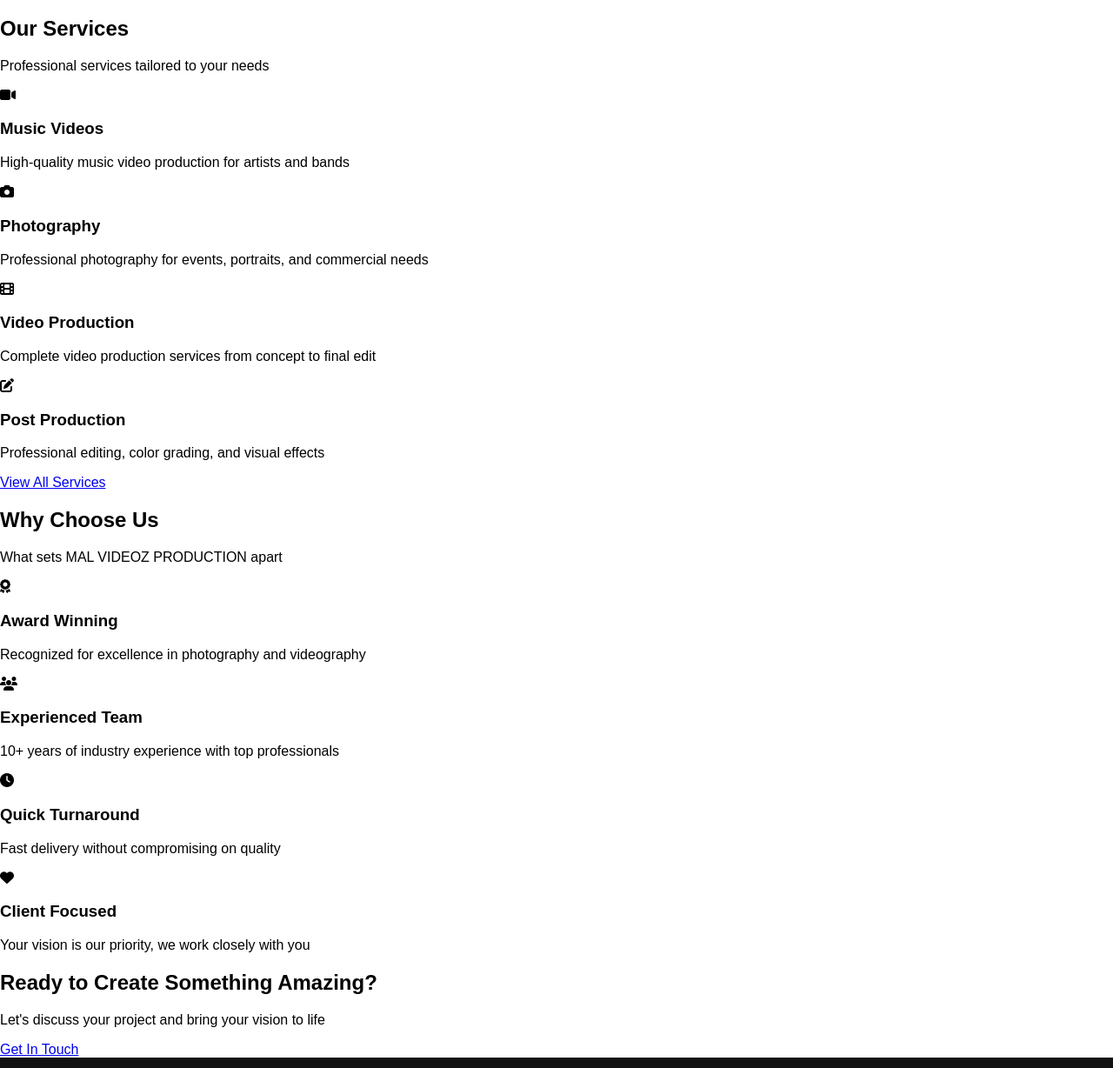
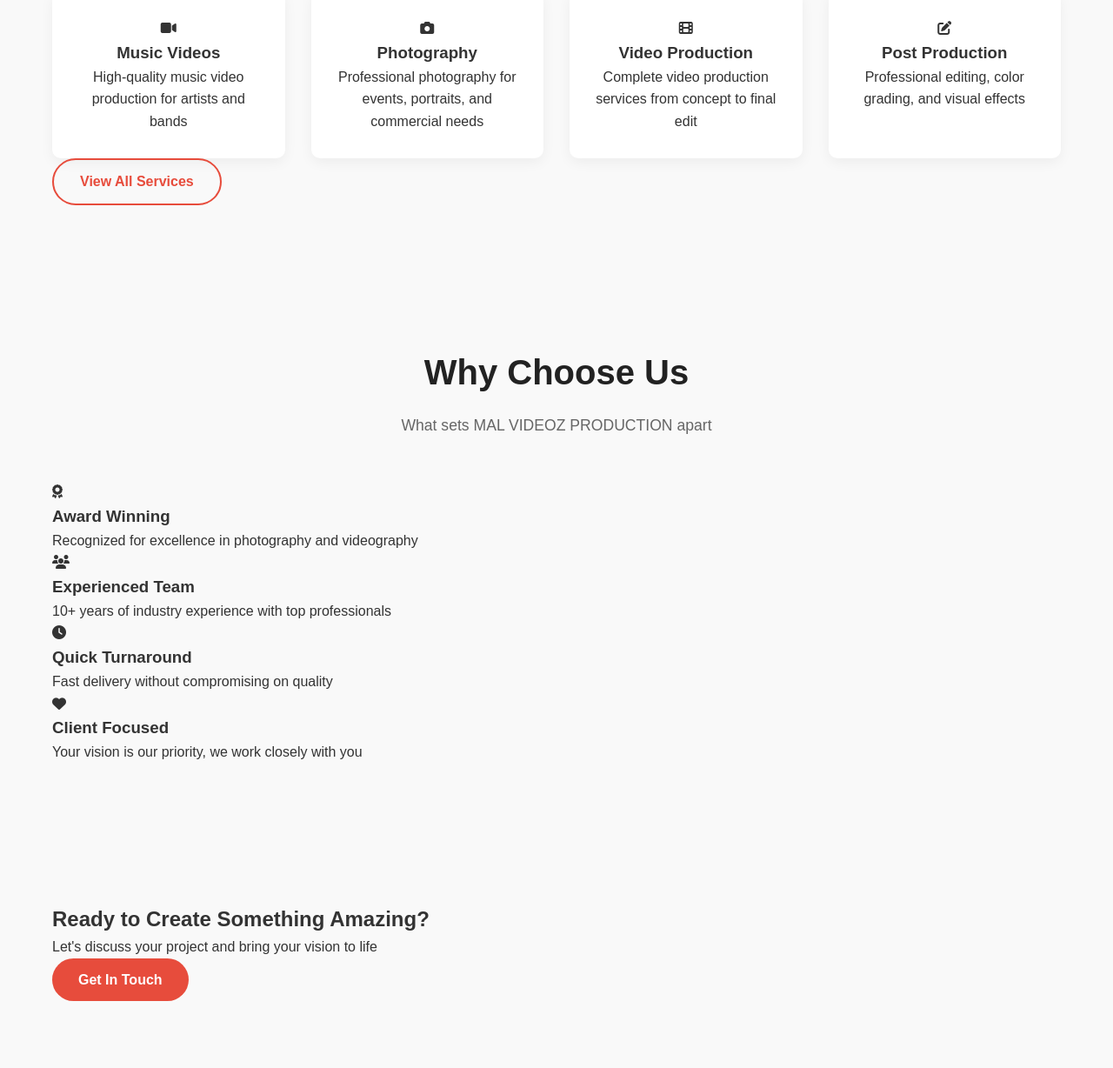
Before and after one commit to Mal-videos/website, a Python web app: template templates/home.html in a window 1280 px wide. Shown: the part 1047-2275 px from the top of the page at 87% size. Run offline with Jinja, Linux system fonts and the light colour scheme; the template is opened without the code that fills it, so the values that code supplies are empty.

Commit message:
Update style.css

```diff
--- a/static/css/style.css
+++ b/static/css/style.css
@@ -1,18 +1,230 @@
-body { margin: 0; font-family: 'Poppins', sans-serif; }
-header { background: #121212; color: white; padding: 1rem 2rem; }
-.navbar { display: flex; justify-content: space-between; align-items: center; }
-.nav-links { list-style: none; display: flex; gap: 1rem; }
-.nav-links li a { color: white; text-decoration: none; transition: 0.3s; }
-.nav-links li a:hover { color: #FF7A37; }
-.call-btn { background: #FF7A37; color: white; padding: 0.5rem 1rem; border-radius: 5px; text-decoration: none; }
-.hero { text-align: center; padding: 4rem 2rem; background: url('../images/placeholder.jpg') center/cover no-repeat; color: white; }
-.cards { display: flex; flex-wrap: wrap; gap: 1rem; justify-content: center; margin: 2rem 0; }
-.card { background: rgba(255,255,255,0.1); padding: 1rem; border-radius: 10px; text-align: center; width: 200px; transition: 0.3s; }
-.card:hover { transform: translateY(-5px); background: rgba(255,255,255,0.2); }
-.usps ul { list-style: disc; padding-left: 2rem; margin: 2rem 0; }
-footer { background: #121212; color: white; text-align: center; padding: 1rem; }
-footer .social-links a { margin: 0 0.5rem; color: white; text-decoration: none; }
-@media (max-width: 768px) {
-    .cards { flex-direction: column; align-items: center; }
-    .nav-links { flex-direction: column; display: none; }
-       }
+/* Global Styles */
+* {
+    margin: 0;
+    padding: 0;
+    box-sizing: border-box;
+}
+
+body {
+    font-family: 'Arial', sans-serif;
+    line-height: 1.6;
+    color: #333;
+    background-color: #f9f9f9;
+}
+
+.container {
+    width: 100%;
+    max-width: 1200px;
+    margin: 0 auto;
+    padding: 0 20px;
+}
+
+.section {
+    padding: 80px 0;
+}
+
+.section-header {
+    text-align: center;
+    margin-bottom: 50px;
+}
+
+.section-header h2 {
+    font-size: 2.5rem;
+    margin-bottom: 15px;
+    color: #222;
+}
+
+.section-header p {
+    font-size: 1.1rem;
+    color: #666;
+    max-width: 700px;
+    margin: 0 auto;
+}
+
+/* Buttons */
+.btn {
+    display: inline-block;
+    padding: 12px 30px;
+    border-radius: 30px;
+    text-decoration: none;
+    font-weight: 600;
+    transition: all 0.3s ease;
+    cursor: pointer;
+    border: none;
+    font-size: 1rem;
+}
+
+.btn-primary {
+    background-color: #e74c3c;
+    color: white;
+}
+
+.btn-primary:hover {
+    background-color: #c0392b;
+    transform: translateY(-2px);
+}
+
+.btn-secondary {
+    background-color: transparent;
+    color: white;
+    border: 2px solid white;
+}
+
+.btn-secondary:hover {
+    background-color: rgba(255, 255, 255, 0.1);
+}
+
+.btn-outline {
+    background-color: transparent;
+    color: #e74c3c;
+    border: 2px solid #e74c3c;
+}
+
+.btn-outline:hover {
+    background-color: #e74c3c;
+    color: white;
+}
+
+/* Header */
+.header {
+    background-color: white;
+    box-shadow: 0 2px 10px rgba(0, 0, 0, 0.1);
+    position: fixed;
+    width: 100%;
+    top: 0;
+    z-index: 1000;
+}
+
+.header .container {
+    display: flex;
+    justify-content: space-between;
+    align-items: center;
+    padding: 15px 20px;
+}
+
+.logo img {
+    height: 50px;
+}
+
+.navbar ul {
+    display: flex;
+    list-style: none;
+}
+
+.navbar ul li {
+    margin-left: 30px;
+}
+
+.navbar ul li a {
+    text-decoration: none;
+    color: #333;
+    font-weight: 600;
+    transition: color 0.3s ease;
+    position: relative;
+}
+
+.navbar ul li a:hover,
+.navbar ul li a.active {
+    color: #e74c3c;
+}
+
+.navbar ul li a.active::after {
+    content: '';
+    position: absolute;
+    bottom: -5px;
+    left: 0;
+    width: 100%;
+    height: 2px;
+    background-color: #e74c3c;
+}
+
+.mobile-menu-btn {
+    display: none;
+    font-size: 1.5rem;
+    cursor: pointer;
+}
+
+/* Hero Section */
+.hero {
+    position: relative;
+    height: 100vh;
+    display: flex;
+    align-items: center;
+    justify-content: center;
+    text-align: center;
+    color: white;
+    overflow: hidden;
+}
+
+.hero-bg {
+    position: absolute;
+    top: 0;
+    left: 0;
+    width: 100%;
+    height: 100%;
+    z-index: -1;
+}
+
+.hero-bg img {
+    width: 100%;
+    height: 100%;
+    object-fit: cover;
+}
+
+.hero-bg::after {
+    content: '';
+    position: absolute;
+    top: 0;
+    left: 0;
+    width: 100%;
+    height: 100%;
+    background-color: rgba(0, 0, 0, 0.6);
+}
+
+.hero-content {
+    max-width: 800px;
+    padding: 0 20px;
+    z-index: 1;
+}
+
+.hero-content h1 {
+    font-size: 3.5rem;
+    margin-bottom: 20px;
+    animation: fadeInUp 1s ease;
+}
+
+.hero-content p {
+    font-size: 1.3rem;
+    margin-bottom: 30px;
+    animation: fadeInUp 1s ease 0.2s;
+    animation-fill-mode: both;
+}
+
+.hero-buttons {
+    animation: fadeInUp 1s ease 0.4s;
+    animation-fill-mode: both;
+}
+
+.hero-buttons .btn {
+    margin: 0 10px;
+}
+
+/* Services Preview */
+.services-grid {
+    display: grid;
+    grid-template-columns: repeat(auto-fit, minmax(250px, 1fr));
+    gap: 30px;
+}
+
+.service-card {
+    background-color: white;
+    border-radius: 10px;
+    padding: 30px;
+    text-align: center;
+    box-shadow: 0 5px 15px rgba(0, 0, 0, 0.05);
+    transition: transform 0.3s ease, box-shadow 0.3s ease;
+}
+
+.service-card:hover {
+    transform: translateY(-10px);
+    box
```
